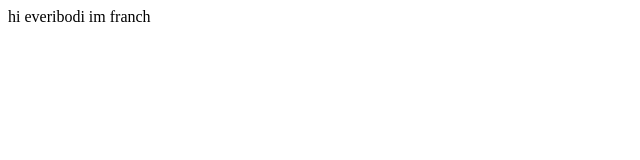
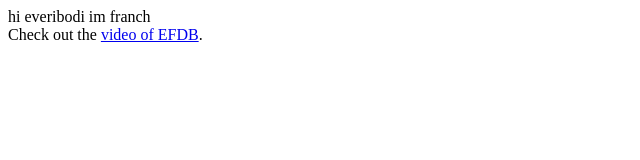
Before and after one commit to cultom/experience1, a plain HTML site: page index.html in a window 1280 px wide. Shown: the whole page, without its empty margins (0-640 px from the left). Drawn offline with Linux system fonts and the light colour scheme.

Commit message:
added link to efdb video

```diff
--- a/index.html
+++ b/index.html
@@ -5,6 +5,10 @@
 		<title>experience 1</title>
 	</head>
 	<body>
-	hi everibodi im franch
+	hi everibodi im franch<br/>
+	Check out the <a href = "https://france3-regions.francetvinfo.fr/grand-est/alsace/ecole-francaise-bale-ecole-excellence-1608069.html">video of EFDB</a>.
+	<script type="text/javascript">
+	console.log("hello world");
+	</script>
 	</body>
 </html>
```
